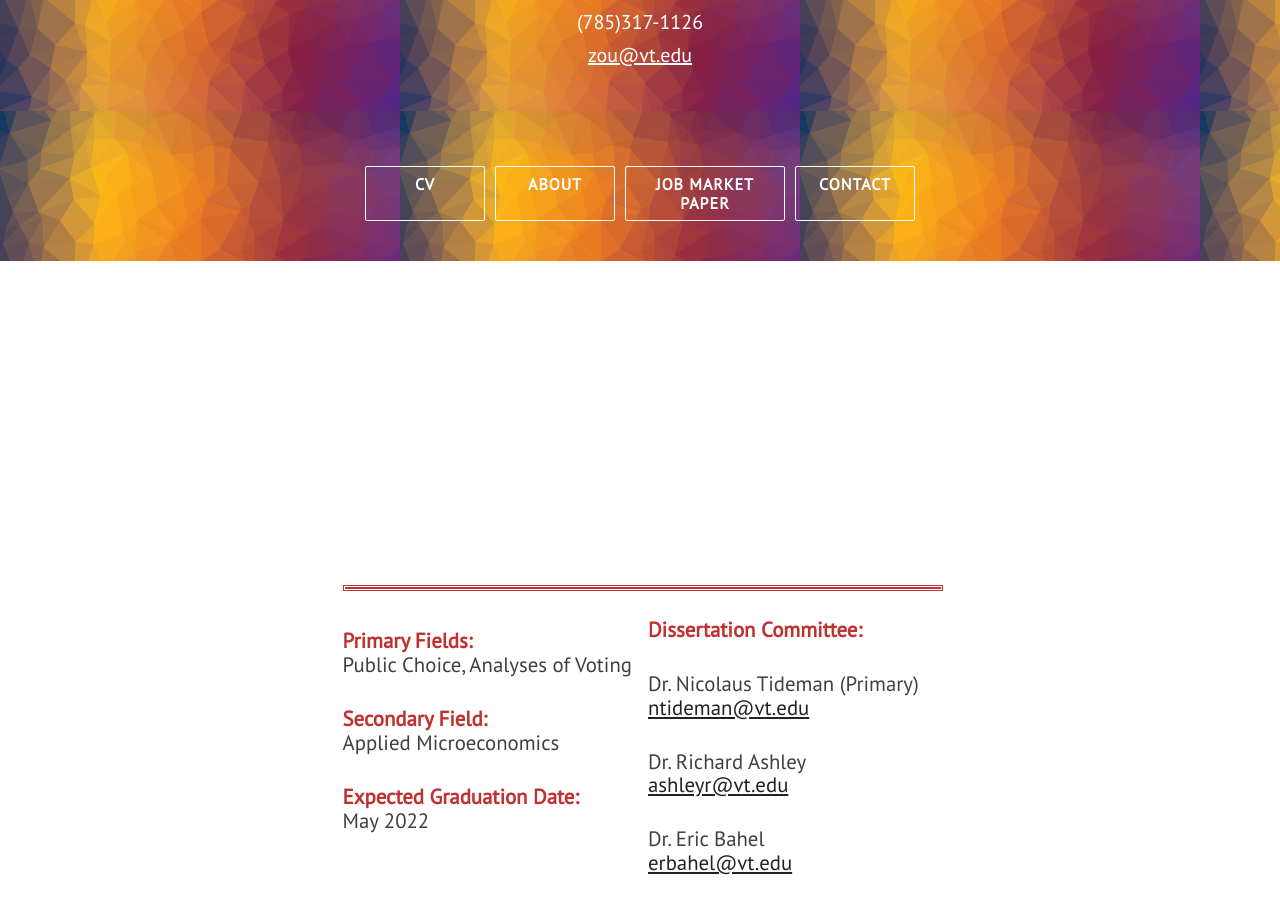
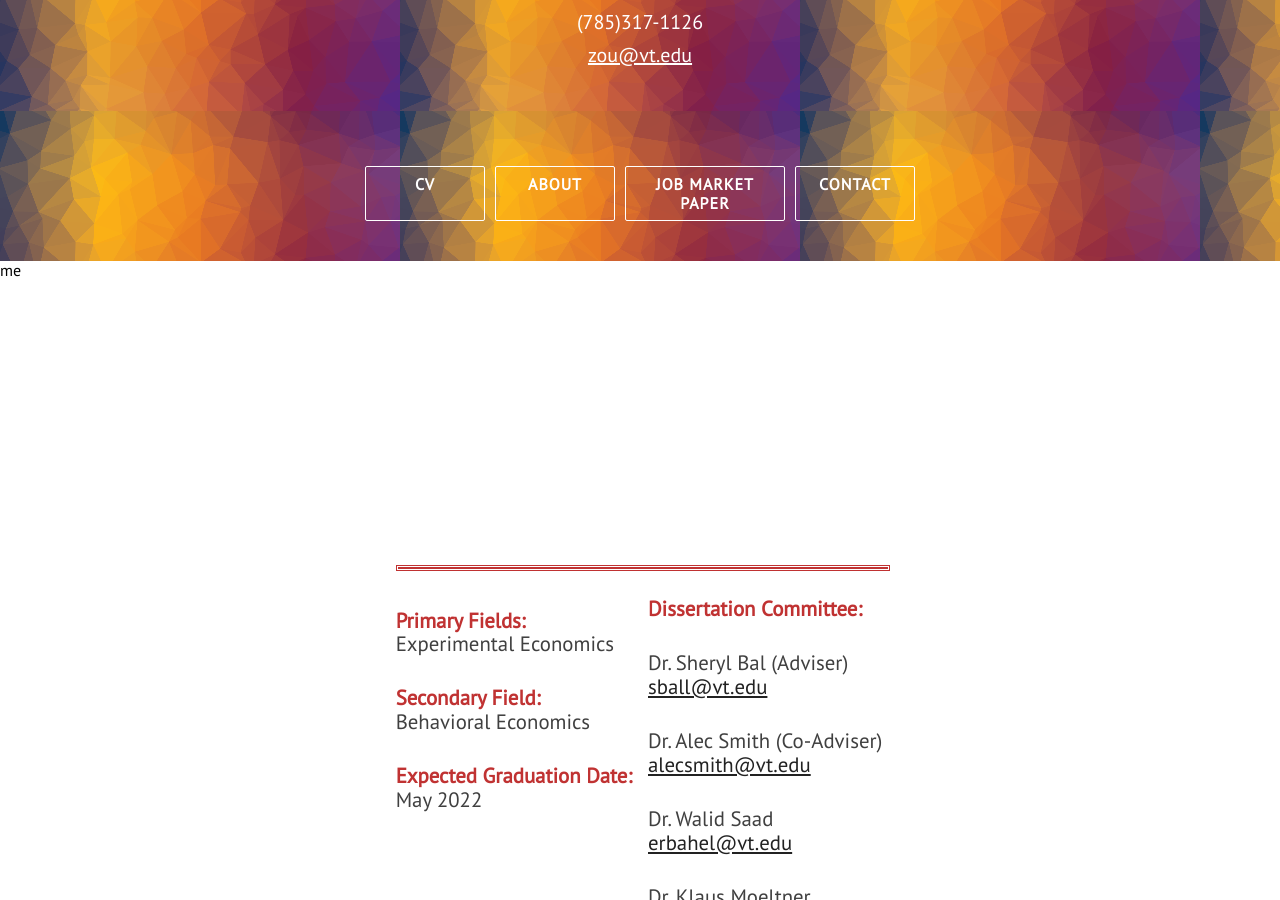
Before and after one commit to KevinKCV/kevinzou, a Jekyll site: the page built from index.html, in a window 1280 px wide and 900 px high, scrolled down 639 px. Built offline with Jekyll 4.4.1, drawn with Linux system fonts in a browser that asks for light colours; nearby versions of some CDN libraries; some of the changed text lies outside the part shown.

Commit message:
Update 01info.html

```diff
--- a/_includes/01info.html
+++ b/_includes/01info.html
@@ -1,14 +1,14 @@
-<div class="section-wrapper">
+me<div class="section-wrapper">
     <section class="section about" id="info">
         <div class="multi">
             <hr class="no-col" style="border: none 5px; border: double rgb(192, 50, 50); width: 100%;">
             <p class="paragraph-text">
             <b class="paragraph-text" style="color:rgb(192, 50, 50)"> Primary Fields:</b> <br>
-             Public Choice, Analyses of Voting </p>
+             Experimental Economics </p>
 
             <p class="paragraph-text">
             <b class="paragraph-text" style="color:rgb(192, 50, 50)"> Secondary Field:</b><br>
-            Applied Microeconomics </p>
+            Behavioral Economics </p>
 
             <p class="paragraph-text">
             <b class="paragraph-text" style="color:rgb(192, 50, 50)"> Expected Graduation Date:</b><br>
@@ -16,17 +16,23 @@
             <h3></h3>
             <b class="paragraph-text" style="color:rgb(192, 50, 50)"> Dissertation Committee:</b><br>
 
-            <p class="paragraph-text"> Dr. Nicolaus Tideman (Primary) <br>
-            <a href="mailto:{{ ntideman@vt.edu }}">ntideman@vt.edu</a></p>
+            <p class="paragraph-text"> Dr. Sheryl Bal (Adviser) <br>
+            <a href="mailto:{{ ntideman@vt.edu }}">sball@vt.edu</a></p>
 
-            <p class="paragraph-text"> Dr. Richard Ashley <br>
-            <a href="mailto:{{ ashleyr@vt.edu }}">ashleyr@vt.edu</a></p>
+            <p class="paragraph-text"> Dr. Alec Smith (Co-Adviser) <br>
+            <a href="mailto:{{ ashleyr@vt.edu }}">alecsmith@vt.edu</a></p>
 
-            <p class="paragraph-text"> Dr. Eric Bahel <br>
+            <p class="paragraph-text"> Dr. Walid Saad <br>
             <a href="mailto:{{ erbahel@vt.edu }}">erbahel@vt.edu</a></p>
 
-            <p class="paragraph-text"> Dr. Florenz Plassmann <br>
-            <a href="mailto:{{ plassmann@ohio.edu }}">plassmann@ohio.edu</a></p>
+            <p class="paragraph-text"> Dr. Klaus Moeltner <br>
+            <a href="mailto:{{ erbahel@vt.edu }}">moeltner@vt.edu</a></p>
+
+            <p class="paragraph-text"> Dr. Matthew Kovach <br>
+            <a href="mailto:{{ erbahel@vt.edu }}">mkovach@vt.edu</a></p>
+
+
+
             <hr class="no-col" style="border: none 5px; border: double rgb(192, 50, 50); width: 100%;">
         </div>
     </section>
```
